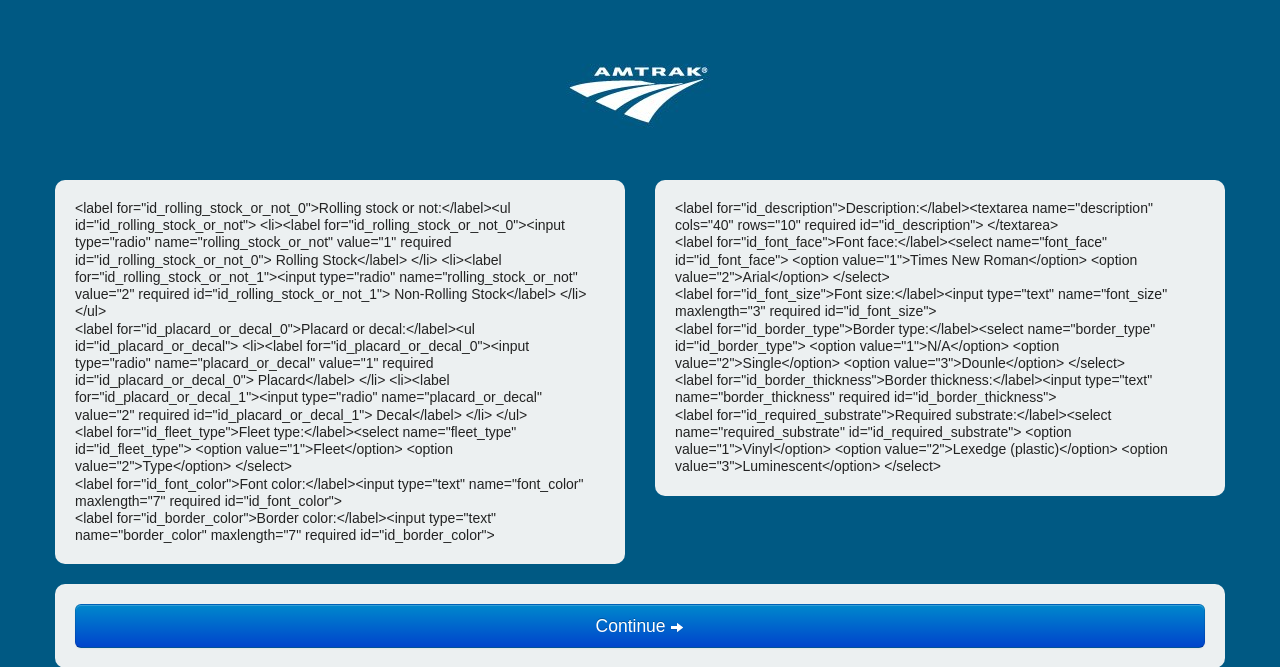
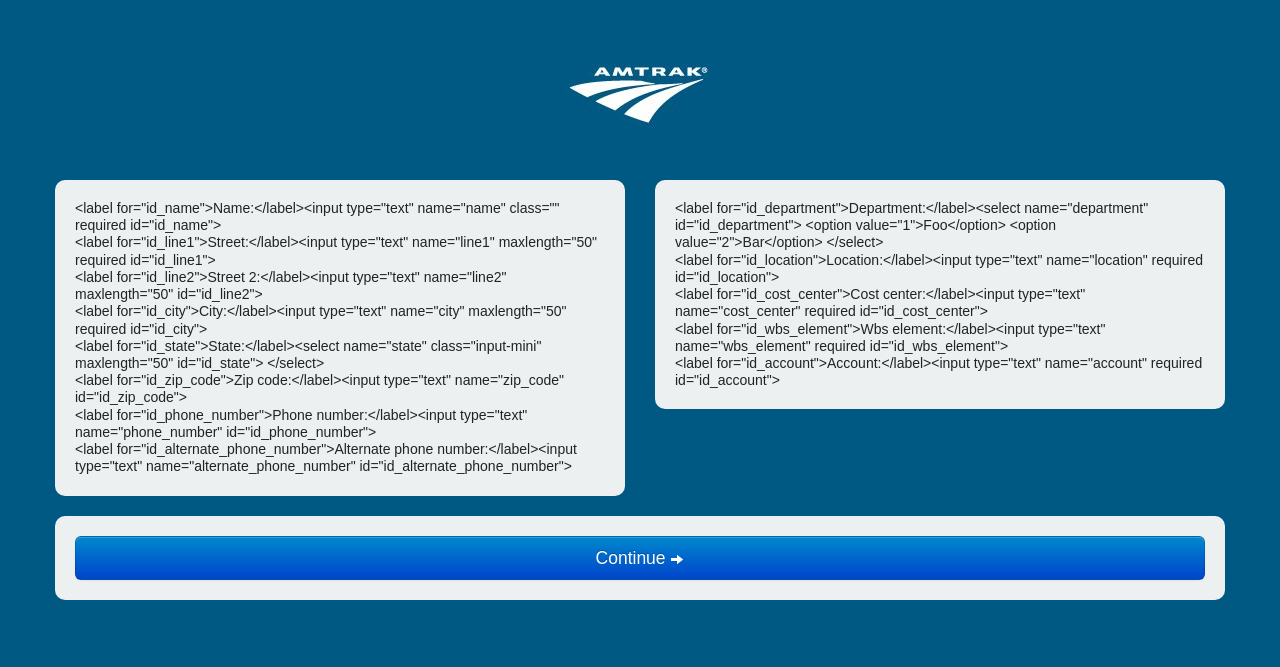
Before and after one commit to tavern-consulting/amtrak-decal-form, a Django app: page / in a window 1280 px wide. Shown: the top 667 px of the page. Run offline with Django 3.2, Linux system fonts and the light colour scheme; parts of the project's set-up code (start-up, migrations or seed data) failed here and were passed over; some libraries are stand-ins or nearby versions.

Commit message:
refs #7: Updated the reqs, flake8 and correct panes.

```diff
--- a/amtrak_decal_form/templates/index.html
+++ b/amtrak_decal_form/templates/index.html
@@ -20,7 +20,7 @@
 		<div class="row">
 			<form action="{% url 'index' %}" method="post">
 				{% csrf_token %}
-				<div id="user-info-form" class="hide">
+				<div id="user-info-form">
 					<div class="span6">
 						<div class="pane">
 							<div class="cf">
@@ -70,7 +70,7 @@
 					</div>
 					<div class='form-errors'></div>
 				</div>
-				<div id="decal-spec-form" class="">
+				<div id="decal-spec-form" class="hide">
                     <div class="span6">
                         <div class="pane">
 							<div class="cf">
--- a/manage.py
+++ b/manage.py
@@ -3,7 +3,10 @@
 import sys
 
 if __name__ == "__main__":
-    os.environ.setdefault("DJANGO_SETTINGS_MODULE", "amtrak_decal_form.settings")
+    os.environ.setdefault(
+        "DJANGO_SETTINGS_MODULE",
+        "amtrak_decal_form.settings",
+    )
 
     from django.core.management import execute_from_command_line
 
--- a/requirements.txt
+++ b/requirements.txt
@@ -1,4 +1,4 @@
-django
+django==1.6
 django-localflavor
 gunicorn
 dj-static
```
